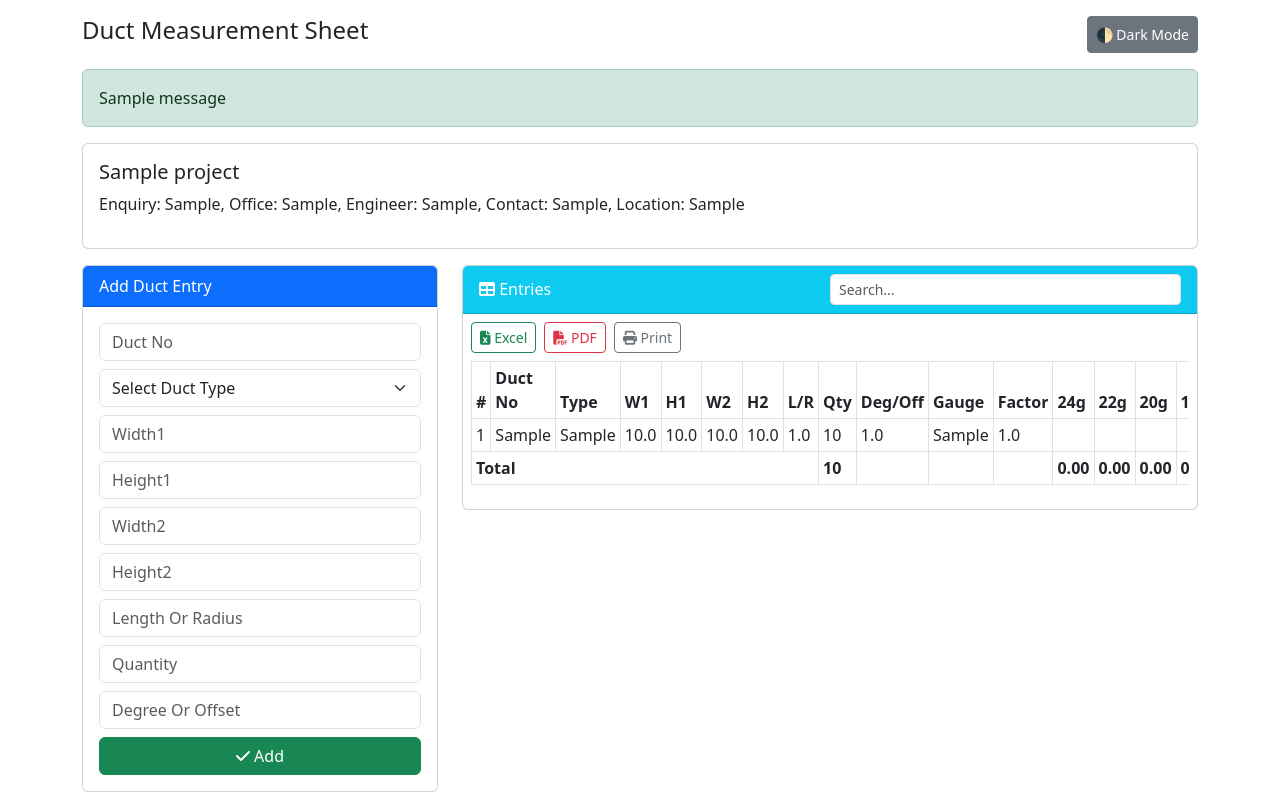
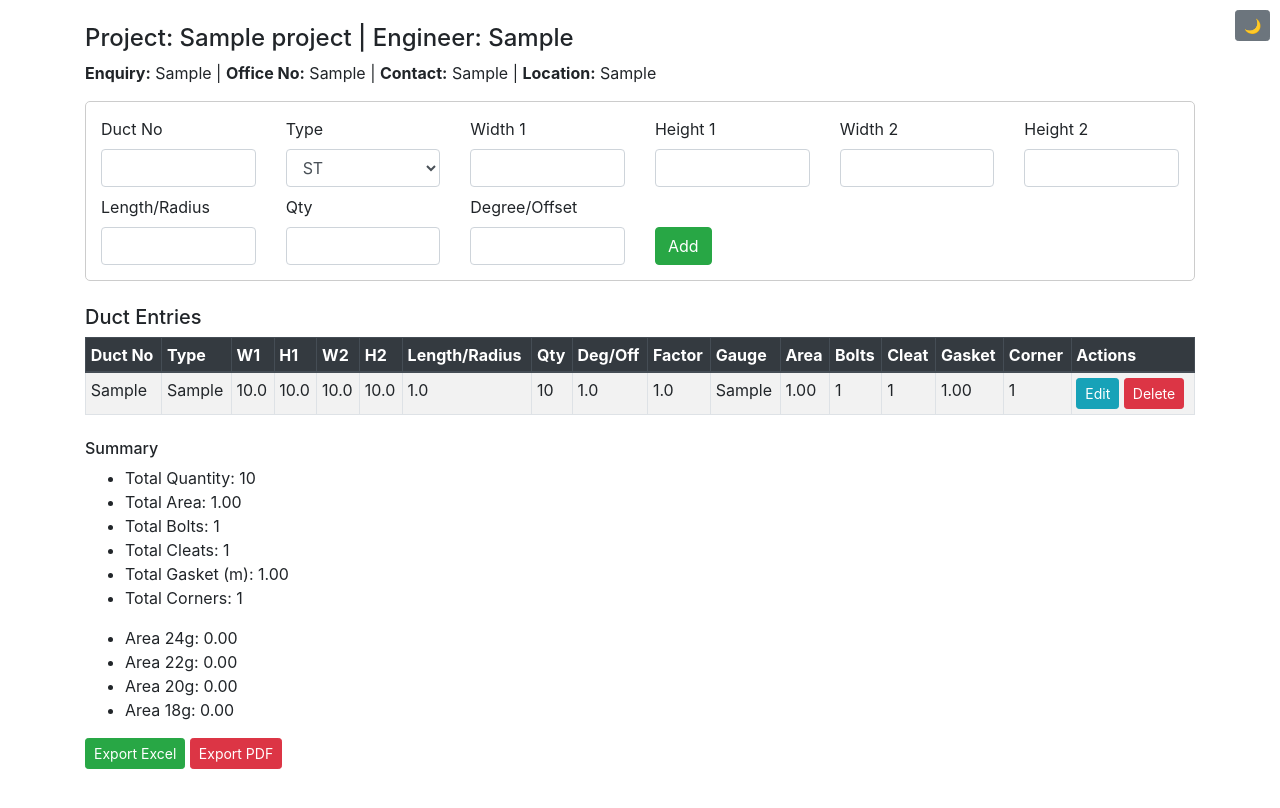
Before and after one commit to Madhan12-tech/duct-measurement, a Flask app: page /home/1 in a window 1280 px wide. After the commit the page ends 769 px from the top, so only its background shows below. Run offline with Flask 3, Linux system fonts and the light colour scheme; tables that the repository leaves empty hold one stand-in row (values such as "Sample post"); one stand-in notice (Sample message) is shown; some libraries are stand-ins or nearby versions.

Commit message:
Update duct_entry.html

```diff
--- a/templates/duct_entry.html
+++ b/templates/duct_entry.html
@@ -3,199 +3,191 @@
 <head>
   <meta charset="UTF-8">
   <title>Duct Entry</title>
-  <meta name="viewport" content="width=device-width, initial-scale=1">
-  <link href="https://cdn.jsdelivr.net/npm/bootstrap@5.3.0/dist/css/bootstrap.min.css" rel="stylesheet">
-  <link href="https://cdnjs.cloudflare.com/ajax/libs/font-awesome/6.5.0/css/all.min.css" rel="stylesheet">
+  <link rel="stylesheet" href="https://stackpath.bootstrapcdn.com/bootstrap/4.5.2/css/bootstrap.min.css">
   <style>
     body.dark-mode {
       background-color: #121212;
-      color: #ffffff;
-    }
-    .dark-mode .card {
-      background-color: #1e1e1e;
-      color: #ffffff;
-    }
-    .dark-mode .table {
-      color: #ffffff;
-    }
-    th {
-      background-color: #0d6efd;
       color: white;
     }
-    tfoot td {
-      background-color: #e7f1ff;
-      font-weight: bold;
+    .dark-mode input, .dark-mode select {
+      background-color: #1e1e1e;
+      color: white;
+      border: 1px solid #555;
+    }
+    .form-section {
+      border: 1px solid #ccc;
+      padding: 15px;
+      border-radius: 5px;
+      margin-bottom: 20px;
+    }
+    .dark-toggle {
+      position: fixed;
+      top: 10px;
+      right: 10px;
+      z-index: 999;
     }
   </style>
-  <script>
-    function toggleDarkMode() {
-      document.body.classList.toggle("dark-mode");
-      localStorage.setItem("darkMode", document.body.classList.contains("dark-mode"));
-    }
-    window.onload = () => {
-      if (localStorage.getItem("darkMode") === "true") {
-        document.body.classList.add("dark-mode");
-      }
-    };
-    function filterTable() {
-      const input = document.getElementById("searchInput").value.toLowerCase();
-      const rows = document.querySelectorAll("#entriesTable tbody tr");
-      rows.forEach(row => {
-        row.style.display = row.innerText.toLowerCase().includes(input) ? "" : "none";
-      });
-    }
-  </script>
 </head>
 <body>
-<div class="container py-3">
+<div class="container mt-4">
+  <button class="btn btn-sm btn-secondary dark-toggle" onclick="toggleDarkMode()">🌙</button>
 
-  <div class="d-flex justify-content-between mb-3">
-    <h4>Duct Measurement Sheet</h4>
-    <button class="btn btn-sm btn-secondary" onclick="toggleDarkMode()">🌓 Dark Mode</button>
+  <h4>Project: {{ project[1] }} | Engineer: {{ project[4] }}</h4>
+  <p><strong>Enquiry:</strong> {{ project[2] }} | <strong>Office No:</strong> {{ project[3] }} | <strong>Contact:</strong> {{ project[5] }} | <strong>Location:</strong> {{ project[6] }}</p>
+
+  <form action="{{ url_for('add_duct') }}" method="POST" class="form-section">
+    <input type="hidden" name="project_id" value="{{ project_id }}">
+    {% if edit_entry %}
+      <input type="hidden" name="id" value="{{ edit_entry[0] }}">
+    {% endif %}
+    <div class="row">
+      <div class="col-md-2">
+        <label>Duct No</label>
+        <input type="text" name="duct_no" class="form-control" required value="{{ edit_entry[2] if edit_entry else '' }}">
+      </div>
+      <div class="col-md-2">
+        <label>Type</label>
+        <select name="duct_type" class="form-control" onchange="toggleFactor(this.value)" required>
+          {% set types = ['ST', 'RED', 'DUM', 'OFFSET', 'SHOE', 'VANES', 'ELB'] %}
+          {% for t in types %}
+            <option value="{{ t }}" {% if edit_entry and edit_entry[3]==t %}selected{% endif %}>{{ t }}</option>
+          {% endfor %}
+        </select>
+      </div>
+      <div class="col-md-2">
+        <label>Width 1</label>
+        <input type="number" step="any" name="width1" class="form-control" required value="{{ edit_entry[4] if edit_entry else '' }}">
+      </div>
+      <div class="col-md-2">
+        <label>Height 1</label>
+        <input type="number" step="any" name="height1" class="form-control" required value="{{ edit_entry[5] if edit_entry else '' }}">
+      </div>
+      <div class="col-md-2">
+        <label>Width 2</label>
+        <input type="number" step="any" name="width2" class="form-control" value="{{ edit_entry[6] if edit_entry else '' }}">
+      </div>
+      <div class="col-md-2">
+        <label>Height 2</label>
+        <input type="number" step="any" name="height2" class="form-control" value="{{ edit_entry[7] if edit_entry else '' }}">
+      </div>
     </div>
 
-  {% with messages = get_flashed_messages() %}
-    {% if messages %}
-      <div class="alert alert-success">
-        {% for message in messages %}
-          <div>{{ message }}</div>
+    <div class="row mt-2">
+      <div class="col-md-2">
+        <label>Length/Radius</label>
+        <input type="number" step="any" name="length_or_radius" class="form-control" required value="{{ edit_entry[8] if edit_entry else '' }}">
+      </div>
+      <div class="col-md-2">
+        <label>Qty</label>
+        <input type="number" name="quantity" class="form-control" required value="{{ edit_entry[9] if edit_entry else '' }}">
+      </div>
+      <div class="col-md-2">
+        <label>Degree/Offset</label>
+        <input type="number" step="any" name="degree_or_offset" class="form-control" value="{{ edit_entry[10] if edit_entry else '' }}">
+      </div>
+      <div class="col-md-2" id="factorCol">
+        <label>Factor</label>
+        <select name="factor" class="form-control">
+          {% for f in [1, 1.25, 1.5, 2] %}
+            <option value="{{ f }}" {% if edit_entry and edit_entry[11]==f %}selected{% endif %}>{{ f }}</option>
           {% endfor %}
+        </select>
       </div>
-    {% endif %}
-  {% endwith %}
-
-  <div class="card mb-3">
-    <div class="card-body">
-      {% if project %}
-        <h5 class="card-title">{{ project[1] }}</h5>
-        <p>Enquiry: {{ project[2] }}, Office: {{ project[3] }},
-        Engineer: {{ project[4] }}, Contact: {{ project[5] }},
-        Location: {{ project[6] }}</p>
-      {% else %}
-        <p>No project selected</p>
+      <div class="col-md-4">
+        <label style="visibility: hidden;">Submit</label><br>
+        <button class="btn btn-success" type="submit">{{ 'Update' if edit_entry else 'Add' }}</button>
+        {% if edit_entry %}
+          <a href="{{ url_for('home', project_id=project_id) }}" class="btn btn-warning">Cancel Edit</a>
         {% endif %}
       </div>
     </div>
+  </form>
 
-  <div class="row">
-    <!-- Form -->
-    <div class="col-md-4">
-      <div class="card">
-        <div class="card-header bg-primary text-white">
-          {{ edit_entry and "Edit Duct Entry" or "Add Duct Entry" }}
-        </div>
-        <div class="card-body">
-          <form method="POST" action="/add_duct">
-            <input type="hidden" name="id" value="{{ edit_entry[0] if edit_entry else '' }}">
-            <input type="hidden" name="project_id" value="{{ project_id }}">
-
-            <div class="mb-2"><input class="form-control" name="duct_no" placeholder="Duct No" required value="{{ edit_entry[2] if edit_entry else '' }}"></div>
-
-            <div class="mb-2">
-              <select class="form-select" name="duct_type" required id="duct_type" onchange="toggleFactorField()">
-                <option value="">Select Duct Type</option>
-                {% for t in ['ST','SHOE','RED','OFFSET','DUM','ELB','VANES'] %}
-                  <option value="{{ t }}" {% if edit_entry and edit_entry[3] == t %}selected{% endif %}>{{ t }}</option>
-                {% endfor %}
-              </select>
-            </div>
-
-            {% set fields = ['width1','height1','width2','height2','length_or_radius','quantity','degree_or_offset'] %}
-            {% for i in range(4, 11) %}
-              <div class="mb-2">
-                <input class="form-control" type="number" step="any" name="{{ fields[loop.index0] }}"
-                placeholder="{{ fields[loop.index0]|replace('_',' ')|title }}" value="{{ edit_entry[i] if edit_entry else '' }}">
-              </div>
-            {% endfor %}
-
-            <div class="mb-2" id="factor_field" style="display: none;">
-              <input class="form-control" type="number" step="any" name="factor" placeholder="Factor" value="{{ edit_entry[11] if edit_entry else '1.5' }}">
-            </div>
-
-            <button type="submit" class="btn btn-success w-100">
-              <i class="fa fa-check"></i> {{ edit_entry and "Update" or "Add" }}
-            </button>
-          </form>
-        </div>
-      </div>
-    </div>
-
-    <!-- Table -->
-    <div class="col-md-8">
-      <div class="card">
-        <div class="card-header bg-info text-white d-flex justify-content-between align-items-center">
-          <span><i class="fa fa-table"></i> Entries</span>
-          <input class="form-control form-control-sm w-50" id="searchInput" onkeyup="filterTable()" placeholder="Search...">
-        </div>
-        <div class="card-body p-2">
-          <div class="d-flex gap-2 mb-2 flex-wrap">
-            <form method="get" action="/export_excel/{{ project_id }}"><button class="btn btn-outline-success btn-sm"><i class="fa fa-file-excel"></i> Excel</button></form>
-            <form method="get" action="/export_pdf/{{ project_id }}"><button class="btn btn-outline-danger btn-sm"><i class="fa fa-file-pdf"></i> PDF</button></form>
-            <button onclick="window.print()" class="btn btn-outline-secondary btn-sm"><i class="fa fa-print"></i> Print</button>
-          </div>
-
-          <div class="table-responsive">
-            <table class="table table-bordered table-sm" id="entriesTable">
-              <thead>
+  <h5 class="mt-4">Duct Entries</h5>
+  <table class="table table-bordered table-sm table-striped">
+    <thead class="thead-dark">
       <tr>
-                  <th>#</th><th>Duct No</th><th>Type</th><th>W1</th><th>H1</th><th>W2</th><th>H2</th><th>L/R</th>
-                  <th>Qty</th><th>Deg/Off</th><th>Gauge</th><th>Factor</th>
-                  <th>24g</th><th>22g</th><th>20g</th><th>18g</th>
-                  <th>Area</th><th>Bolts</th><th>Cleat</th><th>Gasket</th><th>Corner</th><th>Action</th>
+        <th>Duct No</th>
+        <th>Type</th>
+        <th>W1</th>
+        <th>H1</th>
+        <th>W2</th>
+        <th>H2</th>
+        <th>Length/Radius</th>
+        <th>Qty</th>
+        <th>Deg/Off</th>
+        <th>Factor</th>
+        <th>Gauge</th>
+        <th>Area</th>
+        <th>Bolts</th>
+        <th>Cleat</th>
+        <th>Gasket</th>
+        <th>Corner</th>
+        <th>Actions</th>
       </tr>
     </thead>
     <tbody>
       {% for e in entries %}
         <tr>
-                  <td>{{ loop.index }}</td>
-                  <td>{{ e[2] }}</td><td>{{ e[3] }}</td><td>{{ e[4] }}</td><td>{{ e[5] }}</td>
-                  <td>{{ e[6] }}</td><td>{{ e[7] }}</td><td>{{ e[8] }}</td><td>{{ e[9] }}</td>
-                  <td>{{ e[10] }}</td><td>{{ e[12] }}</td><td>{{ e[11] }}</td>
-                  <td>{{ "%.2f"|format(e[13]) if e[12] == '24g' else '' }}</td>
-                  <td>{{ "%.2f"|format(e[13]) if e[12] == '22g' else '' }}</td>
-                  <td>{{ "%.2f"|format(e[13]) if e[12] == '20g' else '' }}</td>
-                  <td>{{ "%.2f"|format(e[13]) if e[12] == '18g' else '' }}</td>
-                  <td>{{ "%.2f"|format(e[13]) }}</td>
-                  <td>{{ e[14] }}</td><td>{{ e[15] }}</td><td>{{ "%.2f"|format(e[16]) }}</td><td>{{ e[17] }}</td>
+          <td>{{ e[2] }}</td>
+          <td>{{ e[3] }}</td>
+          <td>{{ e[4] }}</td>
+          <td>{{ e[5] }}</td>
+          <td>{{ e[6] }}</td>
+          <td>{{ e[7] }}</td>
+          <td>{{ e[8] }}</td>
+          <td>{{ e[9] }}</td>
+          <td>{{ e[10] }}</td>
+          <td>{{ e[11] }}</td>
+          <td>{{ e[12] }}</td>
+          <td>{{ '%.2f'|format(e[13]) }}</td>
+          <td>{{ e[14] }}</td>
+          <td>{{ e[15] }}</td>
+          <td>{{ '%.2f'|format(e[16]) }}</td>
+          <td>{{ e[17] }}</td>
           <td>
-                    <a href="/edit/{{ e[0] }}" class="text-primary"><i class="fa fa-edit"></i></a>
-                    <a href="/delete/{{ e[0] }}" onclick="return confirm('Delete?')" class="text-danger"><i class="fa fa-trash"></i></a>
+            <a href="{{ url_for('edit_duct', id=e[0]) }}" class="btn btn-sm btn-info">Edit</a>
+            <a href="{{ url_for('delete_duct', id=e[0]) }}" class="btn btn-sm btn-danger" onclick="return confirm('Delete this entry?')">Delete</a>
           </td>
         </tr>
       {% endfor %}
     </tbody>
-              <tfoot>
-                <tr>
-                  <td colspan="8"><strong>Total</strong></td>
-                  <td>{{ total_qty }}</td><td></td><td></td><td></td>
-                  <td>{{ "%.2f"|format(area_24g) }}</td>
-                  <td>{{ "%.2f"|format(area_22g) }}</td>
-                  <td>{{ "%.2f"|format(area_20g) }}</td>
-                  <td>{{ "%.2f"|format(area_18g) }}</td>
-                  <td>{{ "%.2f"|format(total_area) }}</td>
-                  <td>{{ total_bolts }}</td>
-                  <td>{{ total_cleat }}</td>
-                  <td>{{ "%.2f"|format(total_gasket) }}</td>
-                  <td>{{ total_corner }}</td><td></td>
-                </tr>
-              </tfoot>
   </table>
-          </div>
 
-        </div>
-      </div>
-    </div>
-  </div>
+  <h6 class="mt-4">Summary</h6>
+  <ul>
+    <li>Total Quantity: {{ total_qty }}</li>
+    <li>Total Area: {{ '%.2f'|format(total_area) }}</li>
+    <li>Total Bolts: {{ total_bolts }}</li>
+    <li>Total Cleats: {{ total_cleat }}</li>
+    <li>Total Gasket (m): {{ '%.2f'|format(total_gasket) }}</li>
+    <li>Total Corners: {{ total_corner }}</li>
+  </ul>
+  <ul>
+    <li>Area 24g: {{ '%.2f'|format(area_24g) }}</li>
+    <li>Area 22g: {{ '%.2f'|format(area_22g) }}</li>
+    <li>Area 20g: {{ '%.2f'|format(area_20g) }}</li>
+    <li>Area 18g: {{ '%.2f'|format(area_18g) }}</li>
+  </ul>
+
+  <a href="{{ url_for('export_excel', project_id=project_id) }}" class="btn btn-sm btn-success">Export Excel</a>
+  <a href="{{ url_for('export_pdf', project_id=project_id) }}" class="btn btn-sm btn-danger">Export PDF</a>
 </div>
 
 <script>
-  function toggleFactorField() {
-    const type = document.getElementById("duct_type").value;
-    document.getElementById("factor_field").style.display = ["RED", "OFFSET", "SHOE", "ELB"].includes(type) ? 'block' : 'none';
+  function toggleFactor(type) {
+    const show = ['RED', 'OFFSET', 'SHOE', 'ELB'].includes(type);
+    document.getElementById('factorCol').style.display = show ? 'block' : 'none';
   }
-  toggleFactorField();
+
+  window.onload = function () {
+    const select = document.querySelector('select[name="duct_type"]');
+    if (select) toggleFactor(select.value);
+  };
+
+  function toggleDarkMode() {
+    document.body.classList.toggle('dark-mode');
+  }
 </script>
-
-<script src="https://cdn.jsdelivr.net/npm/bootstrap@5.3.0/dist/js/bootstrap.bundle.min.js"></script>
 </body>
 </html>
```
Lines whose indentation alone changed are shown as unchanged.
